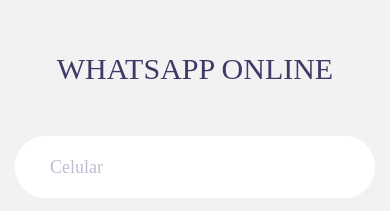
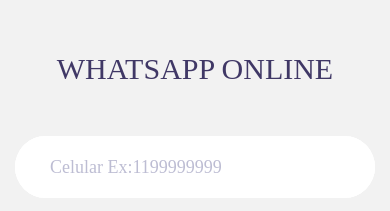
Before and after one commit to felipe-soren/wpp_api_front, a plain HTML site: page index.html in a window 390 px wide. Shown: the part 106-317 px from the top of the page. Drawn offline with Linux system fonts and the light colour scheme; a web font is replaced by a local one.

Commit message:
[fix]Fix example in phone placeholder

```diff
--- a/index.html
+++ b/index.html
@@ -37,7 +37,7 @@
 				</span>
 
 				<div class="wrap-input100 validate-input" data-validate = "Please enter your phone">
-					<input id ="phone" class="input100" type="text" name="phone" placeholder="Celular">
+					<input id ="phone" class="input100" type="text" name="phone" placeholder="Celular Ex:1199999999">
 					<span class="focus-input100"></span>
 				</div>
 
```
